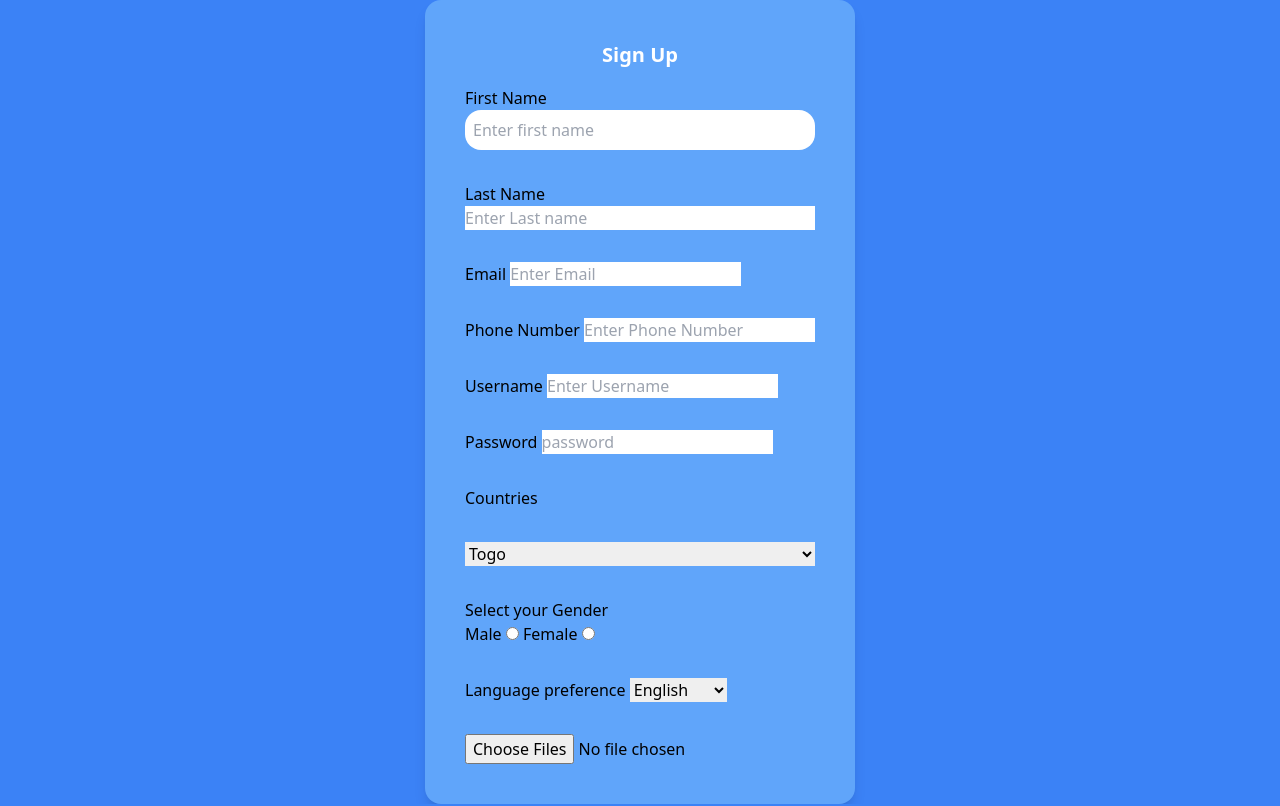
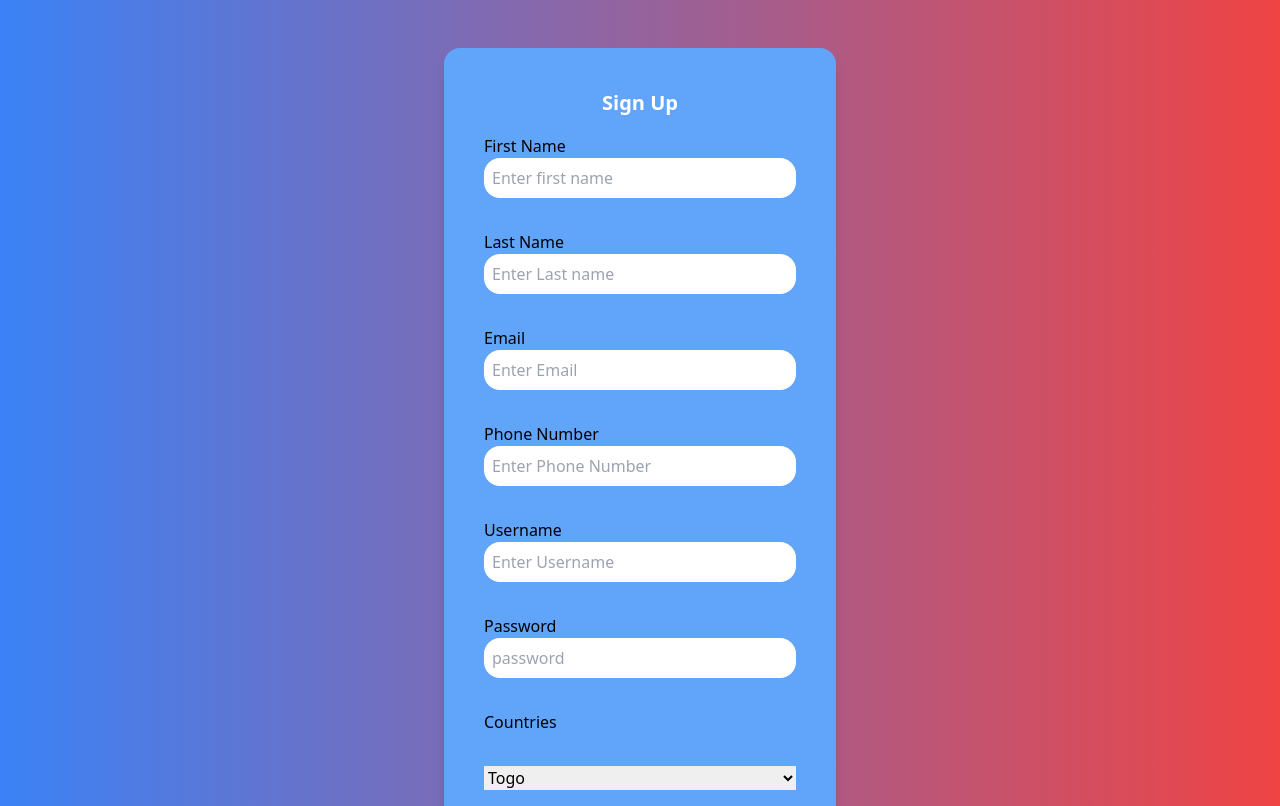
Before and after one commit to oluwaseun-babatunde/full-form-authentication, a plain HTML site: page index.html in a window 1280 px wide. Shown: the top 806 px of the page. Drawn offline with nearby package versions, Linux system fonts and the light colour scheme.

Commit message:
full-form-authentication

```diff
--- a/index.html
+++ b/index.html
@@ -7,44 +7,44 @@
     <script src="https://cdn.tailwindcss.com"></script>
     <link rel="preconnect" href="https://fonts.googleapis.com">
 </head>
-<body class="flex justify-center items-center bg-blue-500 min-h-screen">
+<body class="flex justify-center items-center bg-blue-500 min-h-screen bg-gradient-to-r from-blue-500 to-red-500">
 
-    <form class="bg-blue-400 shadow-lg m-auto p-10 rounded-2xl">
+    <form class="bg-blue-400 shadow-lg m-auto p-10 rounded-2xl my-12">
         <h4 class="text-center text-white font-bold mb-4 text-[20px]">Sign Up</h4>
         <div class=" flex flex-col space-y-8">
         <div class=" flex flex-col">
-        <label for=" rounded-2xl">First Name</label>
+        <label for=" rounded-2xl mb-2">First Name</label>
          <input type="text" placeholder="Enter first name" class="p-2 rounded-2xl">
         </div>
 
         <div class=" flex flex-col">
                 <label for="rounded-2xl">Last Name</label>
-         <input type="text" placeholder="Enter Last name">
+         <input type="text" placeholder="Enter Last name" class="p-2 rounded-2xl">
         </div>
 
-        <div class="">
-        <label for="rounded-2xl">Email</label>
-         <input type="text" placeholder="Enter Email">
+        <div class="flex flex-col">
+        <label for="" class="rounded-2xl">Email</label>
+         <input type="text" placeholder="Enter Email" class=" p-2 rounded-2xl">
         </div>
 
-        <div class="">
+        <div class="flex flex-col">
         <label for="rounded-2xl">Phone Number</label>
-         <input type="text" placeholder="Enter Phone Number">
+         <input type="text" placeholder="Enter Phone Number" class=" p-2 rounded-2xl">
         </div>
 
-        <div class="">
+        <div class="flex flex-col">
             <label for="rounded-2xl">Username</label>
-         <input type="text" placeholder="Enter Username">
+         <input type="text" placeholder="Enter Username" class=" p-2 rounded-2xl">
         </div>
 
-        <div class="">
+        <div class="flex flex-col">
             <label for="rounded-2xl">Password</label>
-            <input type="text" placeholder="password">
+            <input type="text" placeholder="password" class=" p-2 rounded-2xl">
         </div>
 
 
             <label for="rounded-2xl">Countries</label>
-                <select name="" id="">
+                <select name="flex flex-col" id=" p-2 rounded-2xl">
                     <optgroup label="Africa">
                         <option value="">Togo</option>
                         <option value="">Congo</option>
@@ -72,7 +72,7 @@
 
         <div>
             <label for="rounded-2xl">Language preference</label>
-        <select name="" id="Language preference">
+        <select name="p-2 rounded-2xl" id="Language preference">
                     <optgroup label="">
                         <option value="">English</option>
                         <option value="">Spanish</option>
```
